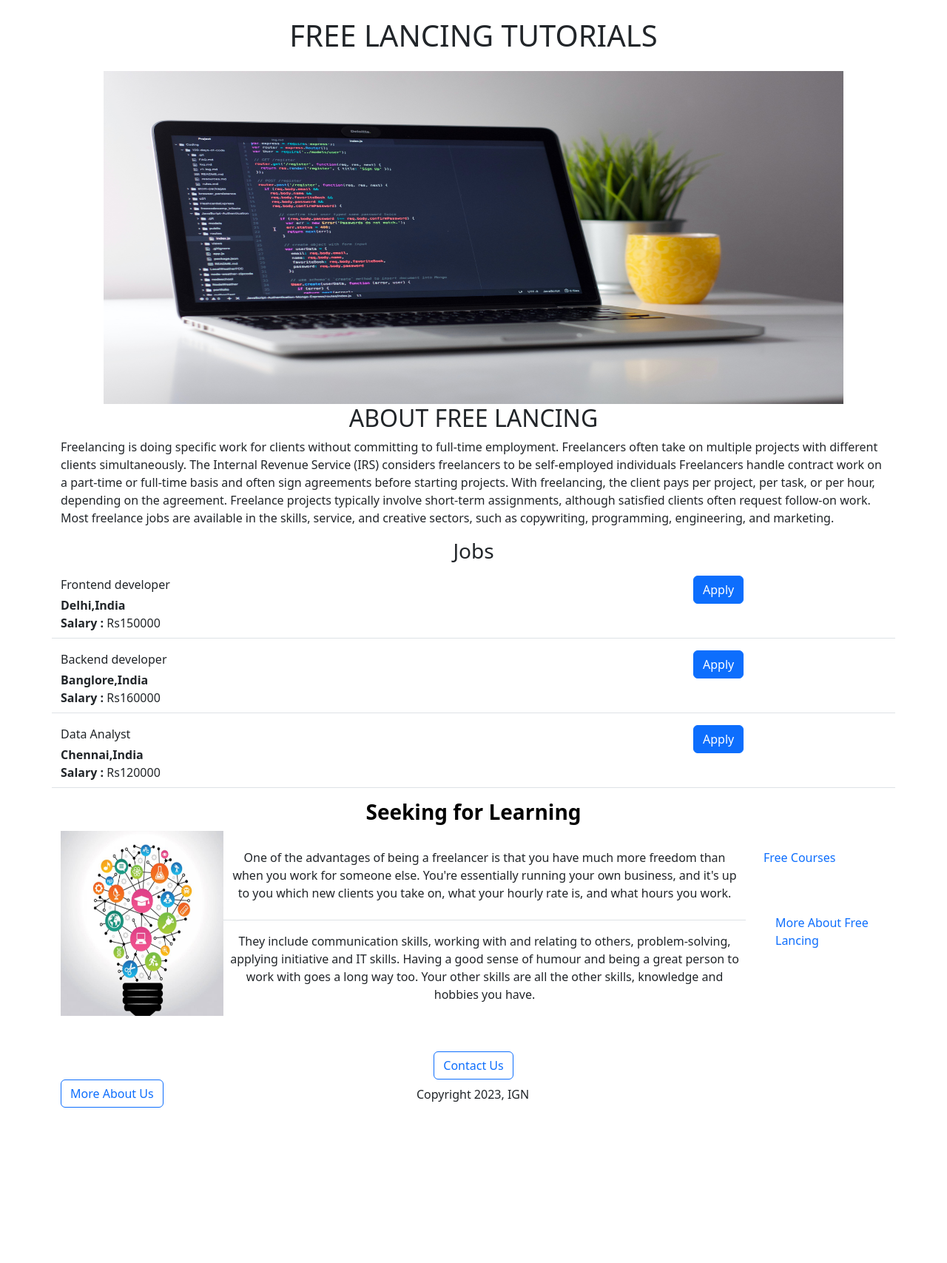
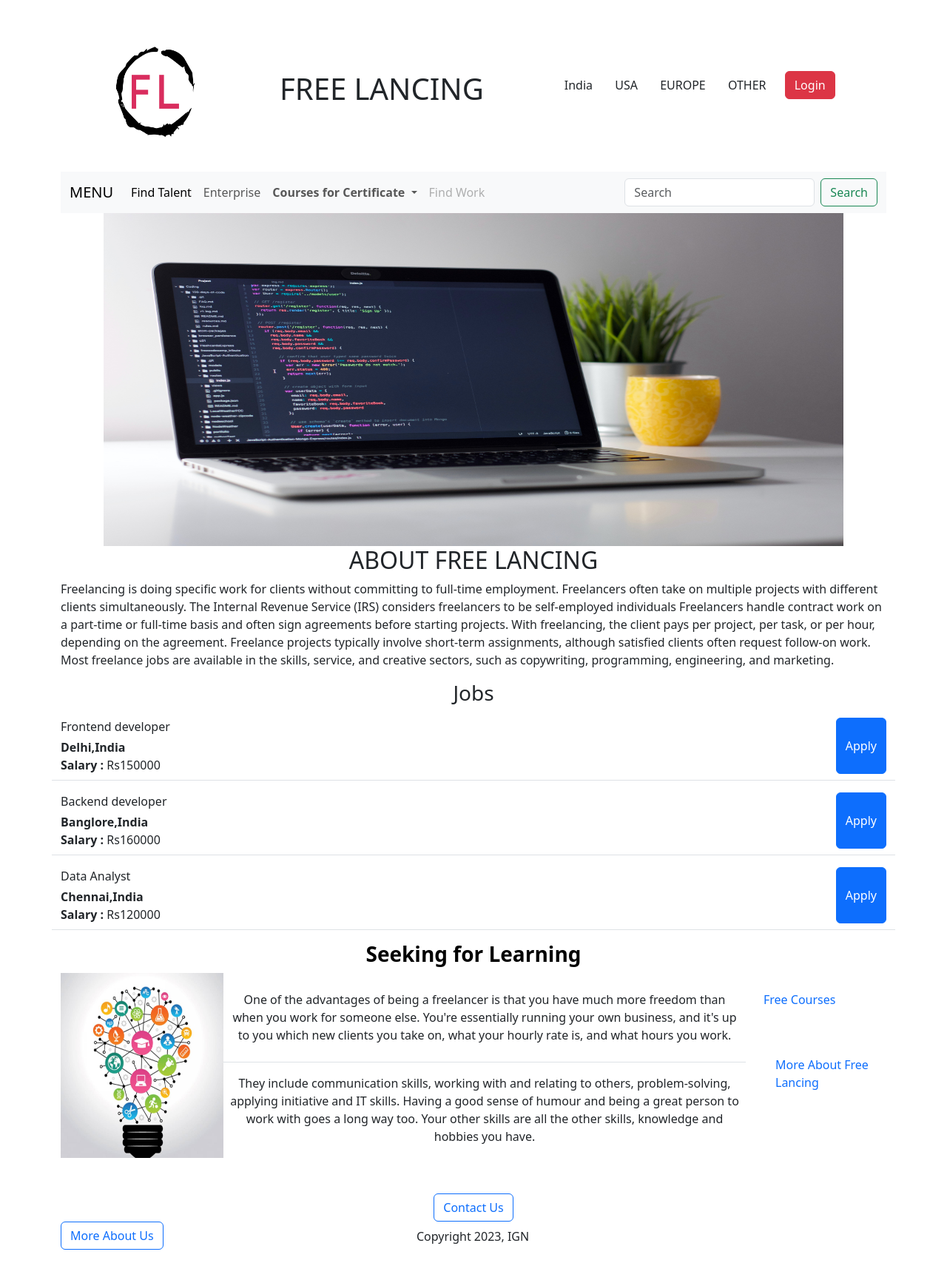
Before and after one commit to Aimgod07/New-Project, a Flask app: page / in a window 1280 px wide. Shown: the whole page at 74% size. Before the commit the page ends 1497 px from the top, so only its background shows below. Run offline with Flask 2, Linux system fonts and the light colour scheme.

Commit message:
Adding Navbar

```diff
--- /dev/null
+++ b/templates/Navbar.html
@@ -0,0 +1,36 @@
+<nav class="navbar navbar-expand-lg bg-body-tertiary">
+  <div class="container-fluid">
+    <a class="navbar-brand" href="#">MENU</a>
+    <button class="navbar-toggler" type="button" data-bs-toggle="collapse" data-bs-target="#navbarSupportedContent" aria-controls="navbarSupportedContent" aria-expanded="false" aria-label="Toggle navigation">
+      <span class="navbar-toggler-icon"></span>
+    </button>
+    <div class="collapse navbar-collapse" id="navbarSupportedContent">
+      <ul class="navbar-nav me-auto mb-2 mb-lg-0">
+        <li class="nav-item">
+          <a class="nav-link active" aria-current="page" href="#">Find Talent</a>
+        </li>
+        <li class="nav-item">
+          <a class="nav-link" href="#">Enterprise </a>
+        </li>
+        <li class="nav-item dropdown">
+          <a class="nav-link dropdown-toggle" href="#" role="button" data-bs-toggle="dropdown" aria-expanded="false">
+          <b> Courses for Certificate</b>
+          </a>
+          <ul class="dropdown-menu">
+            <li><a class="dropdown-item" href="https://www.freecodecamp.org/learn/2022/responsive-web-design/">Web-design</a></li>
+            <li><a class="dropdown-item" href="https://www.freecodecamp.org/learn/javascript-algorithms-and-data-structures/">Javascript and DSA</a></li>
+            <li><hr class="dropdown-divider"></li>
+            <li><a class="dropdown-item" href="https://www.freecodecamp.org/learn/front-end-development-libraries/">Frontend Developing</a></li>
+          </ul>
+        </li>
+        <li class="nav-item " type="button">
+          <a class="nav-link disabled ">Find Work</a>
+        </li>
+      </ul>
+      <form class="d-flex" role="search">
+        <input class="form-control me-2" type="search" placeholder="Search" aria-label="Search">
+        <button class="btn btn-outline-success" type="submit">Search</button>
+      </form>
+    </div>
+  </div>
+</nav>
--- a/templates/home.html
+++ b/templates/home.html
@@ -1,28 +1,39 @@
 <!DOCTYPE html>
 <html>
   <head>
-    <style>
-    </style>
-     <meta charset="utf-8">
+    <meta charset="utf-8">
     <meta name="viewport" content="width=device-width, initial-scale=1">
      <link href="https://cdn.jsdelivr.net/npm/bootstrap@5.3.0-alpha3/dist/css/bootstrap.min.css" rel="stylesheet" integrity="sha384-KK94CHFLLe+nY2dmCWGMq91rCGa5gtU4mk92HdvYe+M/SXH301p5ILy+dN9+nJOZ" crossorigin="anonymous">
+    {% include 'icon.html'%}
+    <style>
+      #okay{margin:0 auto 0 auto;}
+    </style>
   </head>
     <title>
-      First Project
+      FREE LANCING
     </title>
   </head>
   <body>
-    <div class="container">
-    <h1 class="text-center mt-4 mb-4">FREE LANCING TUTORIALS </h1>
+   <p><div id="okay"><div class="container">
+      <div class="d-flex p-2 ">
+    <img src="static/logo.png" height="200" width="240" style='float:left'>
+    <h1  class="text-center mt-4 mb-0 ms-5 me-5"><br>
+    FREE LANCING
+    </h1><div class="mt-5 ms-5">
+        <br><button type="button" class="btn">India</button>
+        <button type="button" class="btn">USA</button>
+        <button type="button" class="btn">EUROPE</button>
+      <button type="button" class="btn">OTHER</button>
+        <button type="button" class="btn btn-danger ms-2">Login</button>
+
+    </div>
+    </div>
+      {%include 'Navbar.html'%}
     <center><img id="banner" src=https://new-project-3.aimgod07.repl.co/static/dj.jpg
       height="450"width="1000" ></center>
    <h2 align ="center">ABOUT FREE LANCING
    </h2>
-    <div> <p>Freelancing is doing specific work for clients without committing to full-time employment. Freelancers often take on multiple projects with different clients simultaneously. The Internal Revenue Service (IRS) considers freelancers to be self-employed individuals
-
-Freelancers handle contract work on a part-time or full-time basis and often sign agreements before starting projects.
-
-With freelancing, the client pays per project, per task, or per hour, depending on the agreement. Freelance projects typically involve short-term assignments, although satisfied clients often request follow-on work. Most freelance jobs are available in the skills, service, and creative sectors, such as copywriting, programming, engineering, and marketing.</p></div>
+    {%include 'paragraph1.html'%}
     <h3 align="center">Jobs
     </h3>
       {% for job in Jobs %}
@@ -35,9 +46,7 @@ With freelancing, the client pays per project, per task, or per hour, depending
       <div class ="col-10">
       <div>  <img src="static/Learning.jpg" style="float:left" height="250" width="220"></div>
       <div class="mt-3 border-bottom row" style ="margin-bottom:16px; padding-bottom: 8px;">
-        <p class="mt-2 container text-center">One of the advantages of being a freelancer is that you have much more freedom than when you work for someone else. You're essentially running your own business, and it's up to you which new clients you take on, what your hourly rate is, and what hours you work.</p></div>
-        <p class="text-center">They include communication skills, working with and relating to others, problem-solving, applying initiative and IT skills. Having a good sense of humour and being a great person to work with goes a long way too. Your other skills are all the other skills, knowledge and hobbies you have.
-      </p>
+      {%include 'paragraph2.html'%}
       </div>
 
       <div class ="col-2 mt-4"><a class="link-offset-2 link-offset-3-hover link-underline link-underline-opacity-0 link-underline-opacity-75-hover" href="https://www.freecodecamp.org/"> Free Courses</a>
@@ -51,6 +60,7 @@ With freelancing, the client pays per project, per task, or per hour, depending
     </div>
     <div class="d-grid gap-2 d-md-block"><button type="button" style ="float:left" class="btn btn-outline-primary ">More About Us</button></div>
      <div class="mx-auto p-2" style="width: 170px;"> Copyright 2023, IGN</div>
-     </div>
+  </div>
+    </div></p>
      </body>
 </html>
--- /dev/null
+++ b/templates/icon.html
@@ -0,0 +1 @@
+ <link rel = "icon" href="static/logo.png" type = "image/x-icon">
--- a/templates/jobitem.html
+++ b/templates/jobitem.html
@@ -6,6 +6,6 @@
         <b>Salary :</b>
          {{job['Salary']}}
    </div>
-      <div class="col-3"><button type="input" class="btn btn-primary" value="input">Apply</button></div>
+      <div class="col-3 d-grid gap-2 d-md-flex justify-content-md-end"><button type="input" class="btn btn-primary" value="input">Apply</button></div>
         {% endif %}
  </div>
--- /dev/null
+++ b/templates/paragraph1.html
@@ -0,0 +1,5 @@
+ <div> <p>Freelancing is doing specific work for clients without committing to full-time employment. Freelancers often take on multiple projects with different clients simultaneously. The Internal Revenue Service (IRS) considers freelancers to be self-employed individuals
+
+Freelancers handle contract work on a part-time or full-time basis and often sign agreements before starting projects.
+
+With freelancing, the client pays per project, per task, or per hour, depending on the agreement. Freelance projects typically involve short-term assignments, although satisfied clients often request follow-on work. Most freelance jobs are available in the skills, service, and creative sectors, such as copywriting, programming, engineering, and marketing.</p></div>
--- /dev/null
+++ b/templates/paragraph2.html
@@ -0,0 +1,3 @@
+  <p class="mt-2 container text-center">One of the advantages of being a freelancer is that you have much more freedom than when you work for someone else. You're essentially running your own business, and it's up to you which new clients you take on, what your hourly rate is, and what hours you work.</p></div>
+        <p class="text-center">They include communication skills, working with and relating to others, problem-solving, applying initiative and IT skills. Having a good sense of humour and being a great person to work with goes a long way too. Your other skills are all the other skills, knowledge and hobbies you have.
+      </p>
--- /dev/null
+++ b/templates/starting .html
@@ -0,0 +1,3 @@
+ <meta charset="utf-8">
+    <meta name="viewport" content="width=device-width, initial-scale=1">
+     <link href="https://cdn.jsdelivr.net/npm/bootstrap@5.3.0-alpha3/dist/css/bootstrap.min.css" rel="stylesheet" integrity="sha384-KK94CHFLLe+nY2dmCWGMq91rCGa5gtU4mk92HdvYe+M/SXH301p5ILy+dN9+nJOZ" crossorigin="anonymous">
```
Also changed, not shown: static/README.md (renamed from README.md), static/logo.png (added).
